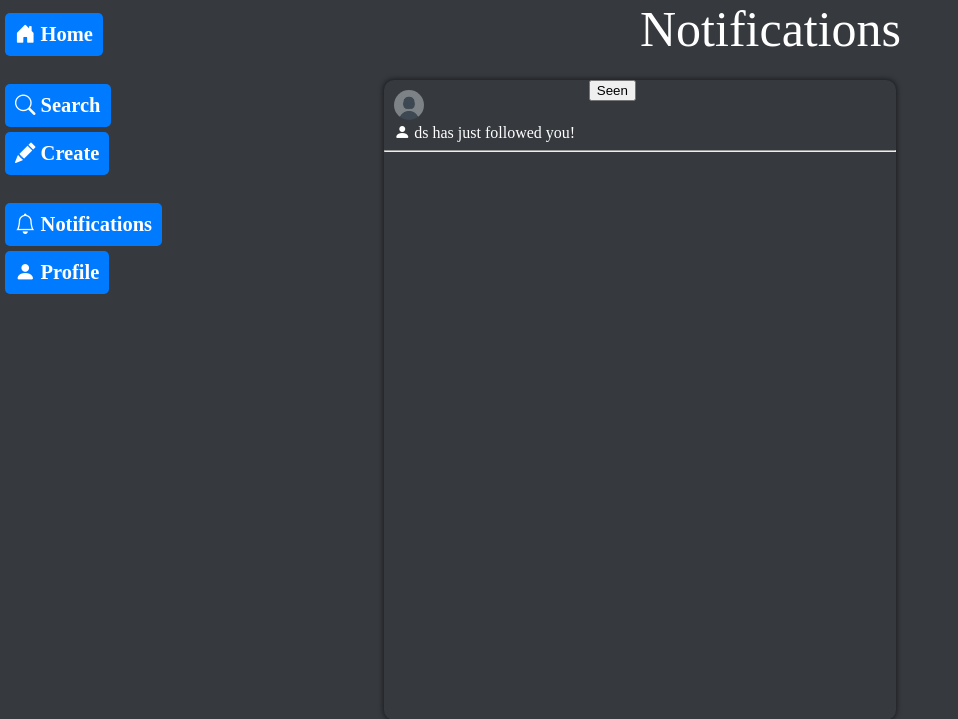
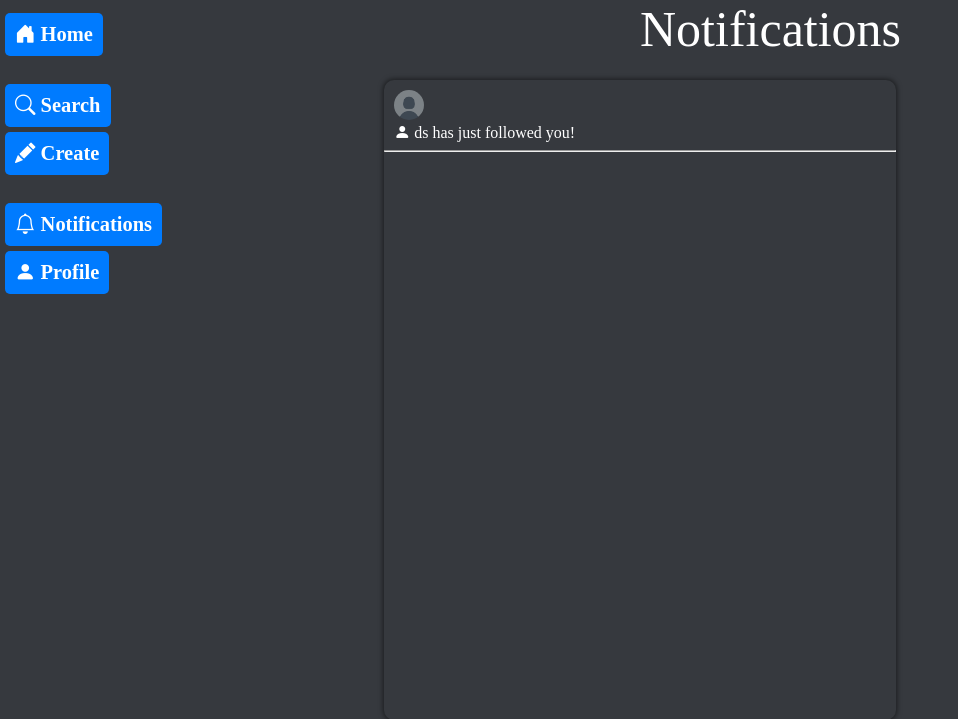
Before and after one commit to NickieUwU/projektTWAcontinuation, a PHP site: the page made by Notifications/Notifications.php in a window 1280 px wide. Shown: the top 719 px of the page, without its empty margins (0-958 px from the left). Run offline with PHP 8.4, Linux system fonts and the light colour scheme; a user stored in the database is signed in; data comes from the database, SQL or seed files in the repository.

Commit message:
Removed seen button

```diff
--- a/Notifications/Notifications.php
+++ b/Notifications/Notifications.php
@@ -28,13 +28,6 @@
         include("../Nav/Nav.php");
     ?>
     <div class="Notifications">
-        <div class="Checked">
-            <form action="?username=<?php echo $_SESSION["username"]; ?>" method="post">
-                <button name="Seen">
-                    Seen
-                </button>
-            </form>
-        </div>
         <?php
             $follows = Db::queryAll("SELECT * FROM follow WHERE LoggedID=?", $LoggedUser["ID"]);
             foreach($follows as $follow)
@@ -48,11 +41,6 @@
                         $FollowerID = $user["ID"];
                         $FollowerName = $user["Name"];
                         $FollowerUsername = $user["Username"];
-                        if(isset($_POST["Seen"]))
-                        {
-                            $data = array("IsChecked" => 1);
-                            Db::update("follow", $data, "WHERE ID=? AND LoggedID=? AND IsChecked=?", $FollowerID, $LoggedUser["ID"], 0);
-                        }
                         echo '
                             <div class="Notification">
                                 <a href="../Profile/Profile.php?username='.$FollowerUsername.'"><img src="../DefaultPFP/DefaultPFP.png" class="PFP"></a><br>
```
